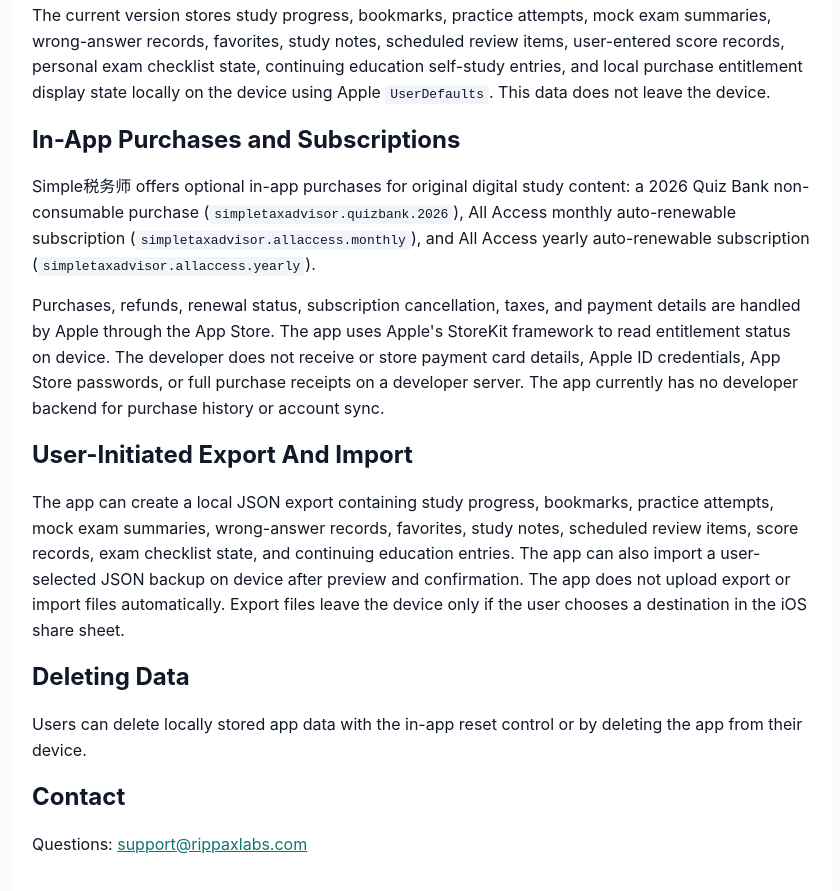
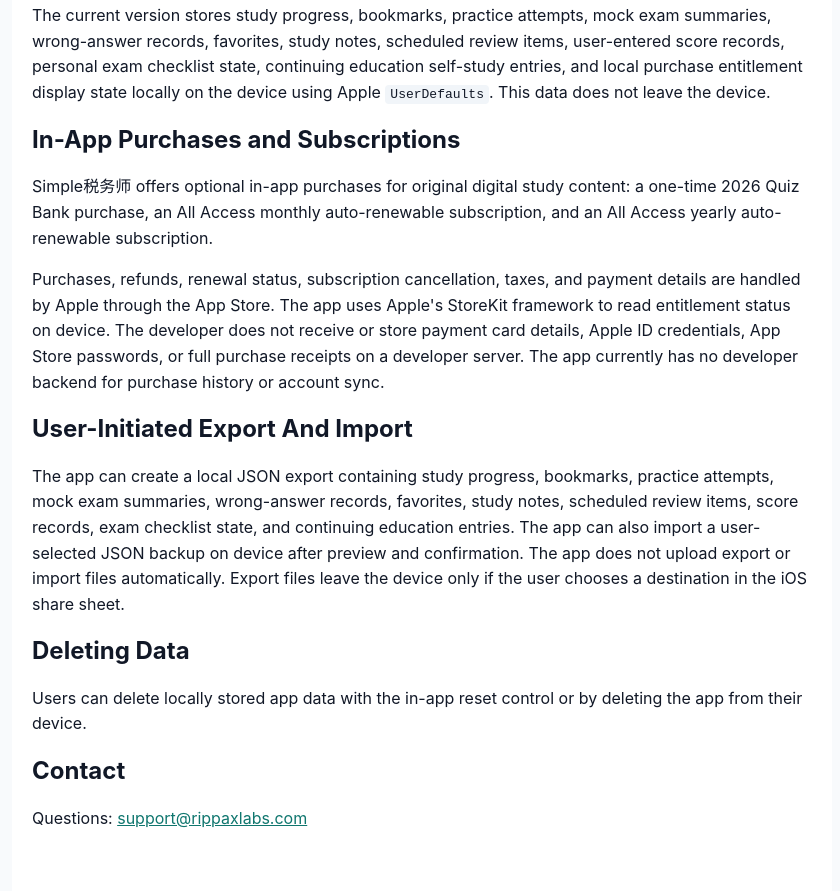
Before and after one commit to williamjiamin/simple-tax-advisor-site, a plain HTML site: page privacy.html in a window 1280 px wide. Shown: the part 775-1666 px from the top of the page, without its empty margins (218-1058 px from the left). Drawn offline with Linux system fonts and the light colour scheme.

Commit message:
Remove internal product IDs from privacy page

```diff
--- a/privacy.html
+++ b/privacy.html
@@ -42,7 +42,7 @@
     <p>The current version stores study progress, bookmarks, practice attempts, mock exam summaries, wrong-answer records, favorites, study notes, scheduled review items, user-entered score records, personal exam checklist state, continuing education self-study entries, and local purchase entitlement display state locally on the device using Apple <code>UserDefaults</code>. This data does not leave the device.</p>
 
     <h2>In-App Purchases and Subscriptions</h2>
-    <p>Simple税务师 offers optional in-app purchases for original digital study content: a 2026 Quiz Bank non-consumable purchase (<code>simpletaxadvisor.quizbank.2026</code>), All Access monthly auto-renewable subscription (<code>simpletaxadvisor.allaccess.monthly</code>), and All Access yearly auto-renewable subscription (<code>simpletaxadvisor.allaccess.yearly</code>).</p>
+    <p>Simple税务师 offers optional in-app purchases for original digital study content: a one-time 2026 Quiz Bank purchase, an All Access monthly auto-renewable subscription, and an All Access yearly auto-renewable subscription.</p>
     <p>Purchases, refunds, renewal status, subscription cancellation, taxes, and payment details are handled by Apple through the App Store. The app uses Apple's StoreKit framework to read entitlement status on device. The developer does not receive or store payment card details, Apple ID credentials, App Store passwords, or full purchase receipts on a developer server. The app currently has no developer backend for purchase history or account sync.</p>
 
     <h2>User-Initiated Export And Import</h2>
```
